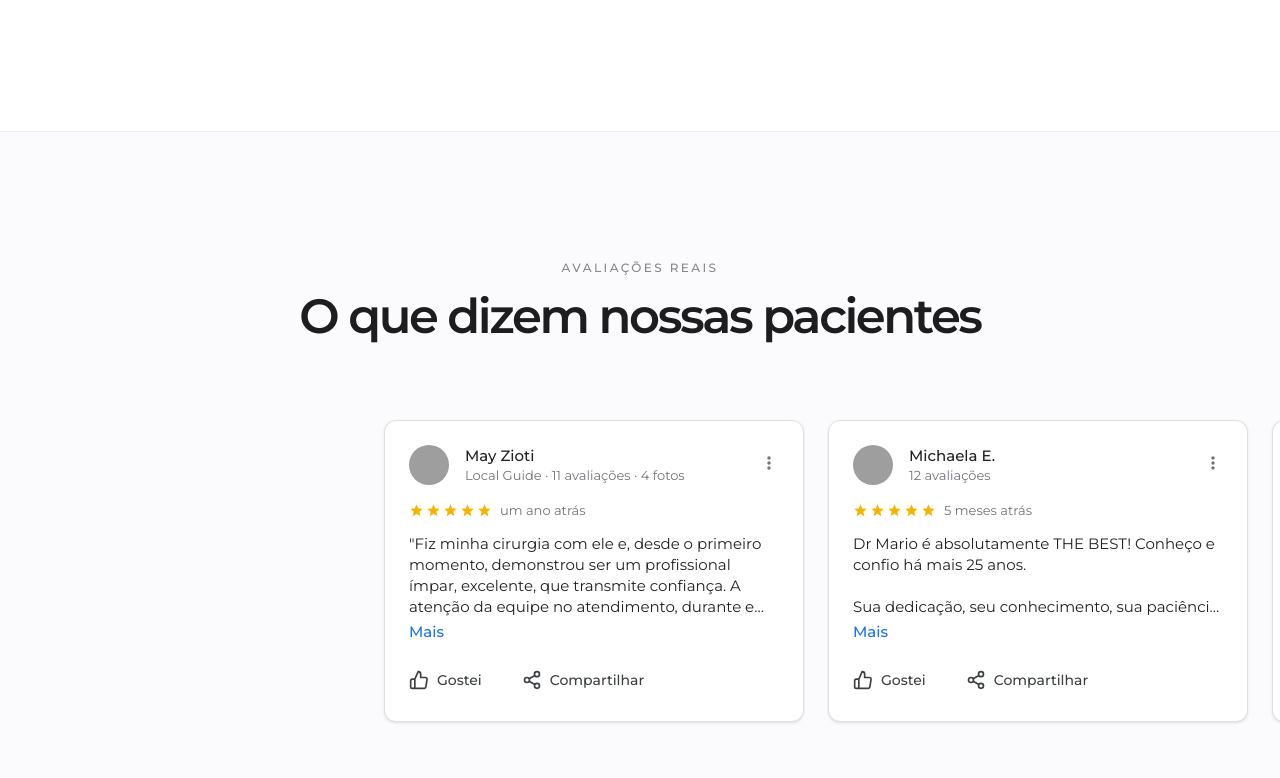
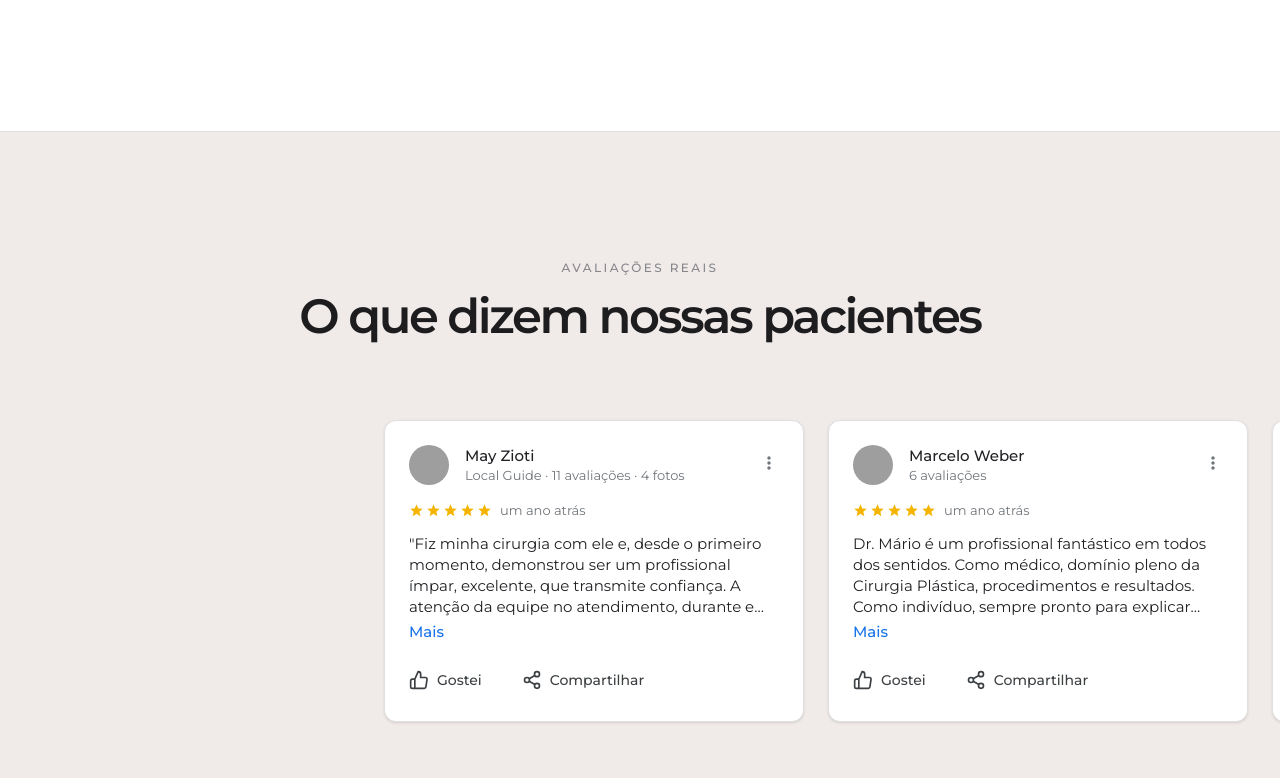
Before and after one commit to wardedrmario/site-institucional, a Next.js app: page /primeira-consulta in a window 1280 px wide. Shown: the part 2921-3699 px from the top of the page. Built offline with nearby package versions, Linux system fonts and the light colour scheme; grey boxes are pictures that could not be loaded.

Commit message:
content(testimonials): update with 5 verified reviews and apply custom background color

```diff
--- a/get_color.js
+++ b/get_color.js
@@ -1,5 +1,5 @@
 const sharp = require('sharp');
-sharp('/Users/marcelogomes/.gemini/antigravity/brain/36cd574f-6075-4d97-a3a3-c1d475d92870/.user_uploaded/media_1790624196579.png')
+sharp('/Users/marcelogomes/.gemini/antigravity/brain/36cd574f-6075-4d97-a3a3-c1d475d92870/.user_uploaded/media_1790625306263.png')
   .resize(1, 1)
   .raw()
   .toBuffer((err, data, info) => {
--- a/src/components/ui/TestimonialsCarousel.tsx
+++ b/src/components/ui/TestimonialsCarousel.tsx
@@ -7,8 +7,29 @@ const defaultTestimonials = [
     name: "May Zioti",
     subtitle: "Local Guide · 11 avaliações · 4 fotos",
     date: "um ano atrás",
-    avatar: "https://i.pravatar.cc/150?u=may", // Placeholder para foto real
-    text: '"Fiz minha cirurgia com ele e, desde o primeiro momento, demonstrou ser um profissional ímpar, excelente, que transmite confiança. A atenção da equipe no atendimento, durante e após a cirurgia, é algo que poucas clínicas oferecem. Indico ele de olhos fechados, um profissional exemplar!"\nFernanda um amor com atendimento\nLetícia tirou todas minhas duvidas sobre alimentação pré e pós.\nParabéns para equipe nota 1000!!!!'
+    avatar: "https://ui-avatars.com/api/?name=May+Zioti&background=00897b&color=fff&size=150",
+    text: "\"Fiz minha cirurgia com ele e, desde o primeiro momento, demonstrou ser um profissional ímpar, excelente, que transmite confiança. A atenção da equipe no atendimento, durante e após a cirurgia, é algo que poucas clínicas oferecem. Indico ele de olhos fechados, um profissional exemplar!\"\nFernanda um amor com atendimento\nLetícia tirou todas minhas duvidas sobre alimentação pré e pós.\nParabéns para equipe nota 1000!!!!"
+  },
+  {
+    name: "Marcelo Weber",
+    subtitle: "6 avaliações",
+    date: "um ano atrás",
+    avatar: "https://ui-avatars.com/api/?name=Marcelo+Weber&background=0288d1&color=fff&size=150",
+    text: "Dr. Mário é um profissional fantástico em todos dos sentidos. Como médico, domínio pleno da Cirurgia Plástica, procedimentos e resultados. Como indivíduo, sempre pronto para explicar tudo nos mínimos detalhes. Dando segurança e tranquilidade ao paciente. Muito obrigado por tudo Meu Amigo🙌 ..."
+  },
+  {
+    name: "João Pedro Warde",
+    subtitle: "2 avaliações",
+    date: "um ano atrás",
+    avatar: "https://ui-avatars.com/api/?name=Joao+Pedro+Warde&background=c2185b&color=fff&size=150",
+    text: "Impecável! Desde o atendimento da equipe até o acompanhamento pós cirúrgico.\nAtenção aos detalhes e responde as dúvidas antes e depois de operar. Os Resultados foram melhores que os esperados nas conversas pré e a recuperação foi super tranquila! Podem agendar sem medo pois é um profissional ímpar."
+  },
+  {
+    name: "Camila Montandon",
+    subtitle: "7 avaliações",
+    date: "um ano atrás",
+    avatar: "https://ui-avatars.com/api/?name=Camila+Montandon&background=e65100&color=fff&size=150",
+    text: "Fiz um procedimento facial e fiquei muito satisfeita! Sou uma paciente com muitos medos e ele foi extremamente cuidados! Meu limiar de dor é baixíssimo e senti em suas mãos leveza e segurança de quem sabe muito bem o que está fazendo! Olhar minucioso, atendimento perfeito, mãos talentosas!"
   },
   {
     name: "Michaela E.",
@@ -16,63 +37,7 @@ const defaultTestimonials = [
     date: "5 meses atrás",
     avatar: "https://ui-avatars.com/api/?name=Michaela+E&background=8d6e63&color=fff&size=150",
     text: "Dr Mario é absolutamente THE BEST! Conheço e confio há mais 25 anos.\n\nSua dedicação, seu conhecimento, sua paciência, o carinho e atenção a todos os mínimos detalhes, são excepcionais!\nEle trata seus pacientes como se fossem os únicos, passando-lhes uma tranquilidade indescritível e sempre dá tudo mais do que certo!\n\nGratidão e indicações, sempre!! :)"
-  },
-  {
-    name: "Camila Montandon",
-    subtitle: "7 avaliações",
-    date: "um ano atrás",
-    avatar: "https://ui-avatars.com/api/?name=Camila+Montandon&background=e65100&color=fff&size=150",
-    text: "Fiz um procedimento facial e fiquei muito satisfeita! Sou uma paciente com muitos medos e ele foi extremamente cuidadoso! Meu limiar de dor é baixíssimo e senti em suas mãos leveza e segurança de quem sabe muito bem o que está fazendo! Olhar minucioso, atendimento perfeito, mãos talentosas!"
-  },
-  {
-    name: "Marcelo Weber",
-    subtitle: "6 avaliações",
-    date: "um ano atrás",
-    avatar: "https://ui-avatars.com/api/?name=Marcelo+Weber&background=0288d1&color=fff&size=150",
-    text: "Dr. Mário é um profissional fantástico em todos dos sentidos. Como médico, domínio pleno da Cirurgia Plástica, procedimentos e resultados. Como indivíduo, sempre pronto para explicar tudo nos mínimos detalhes. Dando segurança e tranquilidade ao paciente. Muito obrigado por tudo Meu Amigo🙌"
-  },
-  {
-    name: "Bete Villalobos",
-    subtitle: "8 avaliações · 5 fotos",
-    date: "um ano atrás",
-    avatar: "https://ui-avatars.com/api/?name=Bete+Villalobos&background=bf360c&color=fff&size=150",
-    text: "O Dr Mario transmite segurança e habilidade ao conhecê-lo e ao vc ser paciente dele, terá apoio e resultados maravilhosos! Um médico completo, responsável, eficiente e carinhoso! Adoro e indico muito!"
-  },
-  {
-    name: "João Pedro Warde",
-    subtitle: "2 avaliações",
-    date: "um ano atrás",
-    avatar: "https://ui-avatars.com/api/?name=Joao+Pedro+Warde&background=c2185b&color=fff&size=150",
-    text: "Impecável! Desde o atendimento da equipe até o acompanhamento pós cirúrgico. Atenção aos detalhes e responde as dúvidas antes e depois de operar. Os Resultados foram melhores que os esperados nas conversas pré e a recuperação foi super tranquila! Podem agendar sem medo pois é um profissional ímpar."
-  },
-  {
-    name: "João Abrahão",
-    subtitle: "11 avaliações · 9 fotos",
-    date: "um ano atrás",
-    avatar: "https://i.pravatar.cc/150?u=joao_abrahao",
-    text: "Profissional fantástico! Mais que excelência técnica, o cuidado com as pessoas que faz toda a diferença!"
-  },
-  {
-    name: "Juliana Silva",
-    subtitle: "4 avaliações",
-    date: "2 anos atrás",
-    avatar: "https://ui-avatars.com/api/?name=Juliana+Silva&background=9c27b0&color=fff&size=150",
-    text: "Tive a honra de fazer uma lipo com o Dr Mário em 2014. Hoje, eu com 52 anos, ainda vejo nitidamente o resultado da cirurgia, fazendo com que eu me sinta melhor fisicamente e psicologicamente. Agradeço imensamente o carinho e o cuidado em todas as consultas de retorno. Recomendo sempre!"
-  },
-  {
-    name: "Vanessa Carvalho",
-    subtitle: "9 avaliações · 2 fotos",
-    date: "8 meses atrás",
-    avatar: "https://ui-avatars.com/api/?name=Vanessa+Carvalho&background=4caf50&color=fff&size=150",
-    text: "Ahhh o que dizer desse meu cirurgião lindo e maravilhoso? Sou suspeita gente, estou mega ansiosa pra realizar meu sonho com ele e com essas mãos abençoadas que ele tem. Parabéns pelo sucesso e super recomendo. Equipe impecável do início ao fim!"
-  },
-  {
-    name: "Patrícia Gomes",
-    subtitle: "Local Guide · 23 avaliações",
-    date: "um ano atrás",
-    avatar: "https://ui-avatars.com/api/?name=Patricia+Gomes&background=ff9800&color=fff&size=150",
-    text: "Cirurgião excepcional. Me operou há alguns anos e até hoje os resultados são perfeitos. Muito atencioso no pós operatório, sempre disponível no WhatsApp para tirar dúvidas de medicação e repouso. Confio 100% no trabalho dele."
-  },
+  }
 ];
 
 export function TestimonialsCarousel({ testimonials = defaultTestimonials }: { testimonials?: typeof defaultTestimonials }) {
@@ -176,7 +141,7 @@ export function TestimonialsCarousel({ testimonials = defaultTestimonials }: { t
   };
 
   return (
-    <section className="w-full bg-[#fbfbfd] py-24 md:py-32 overflow-hidden flex flex-col relative border-t border-black/5">
+    <section className="w-full bg-[#f0eae9] py-24 md:py-32 overflow-hidden flex flex-col relative border-t border-black/5">
 
       <div className="text-center mb-16 px-6">
         <span className="text-[#86868b] font-medium text-xs uppercase tracking-[0.2em] mb-4 block">
```
